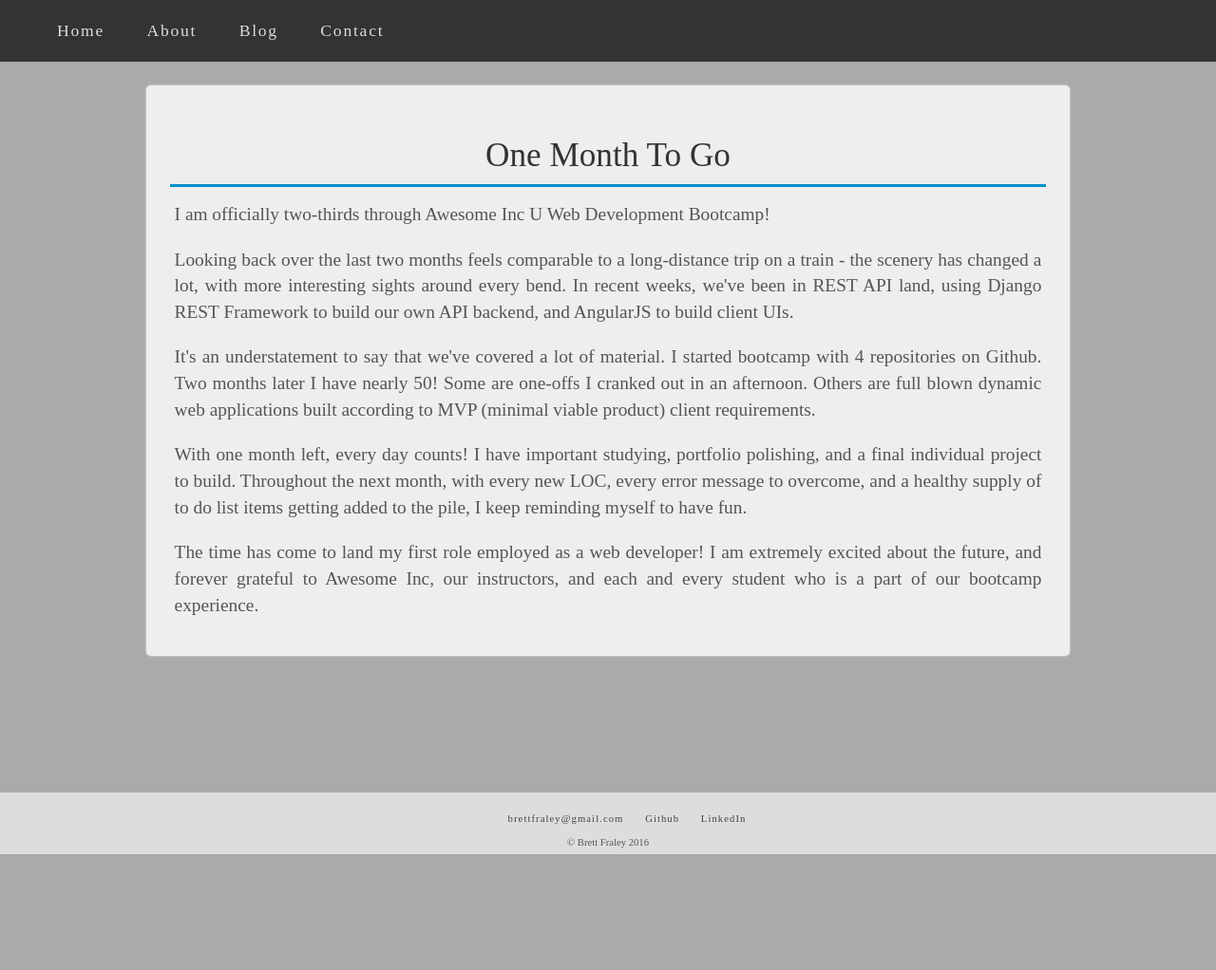
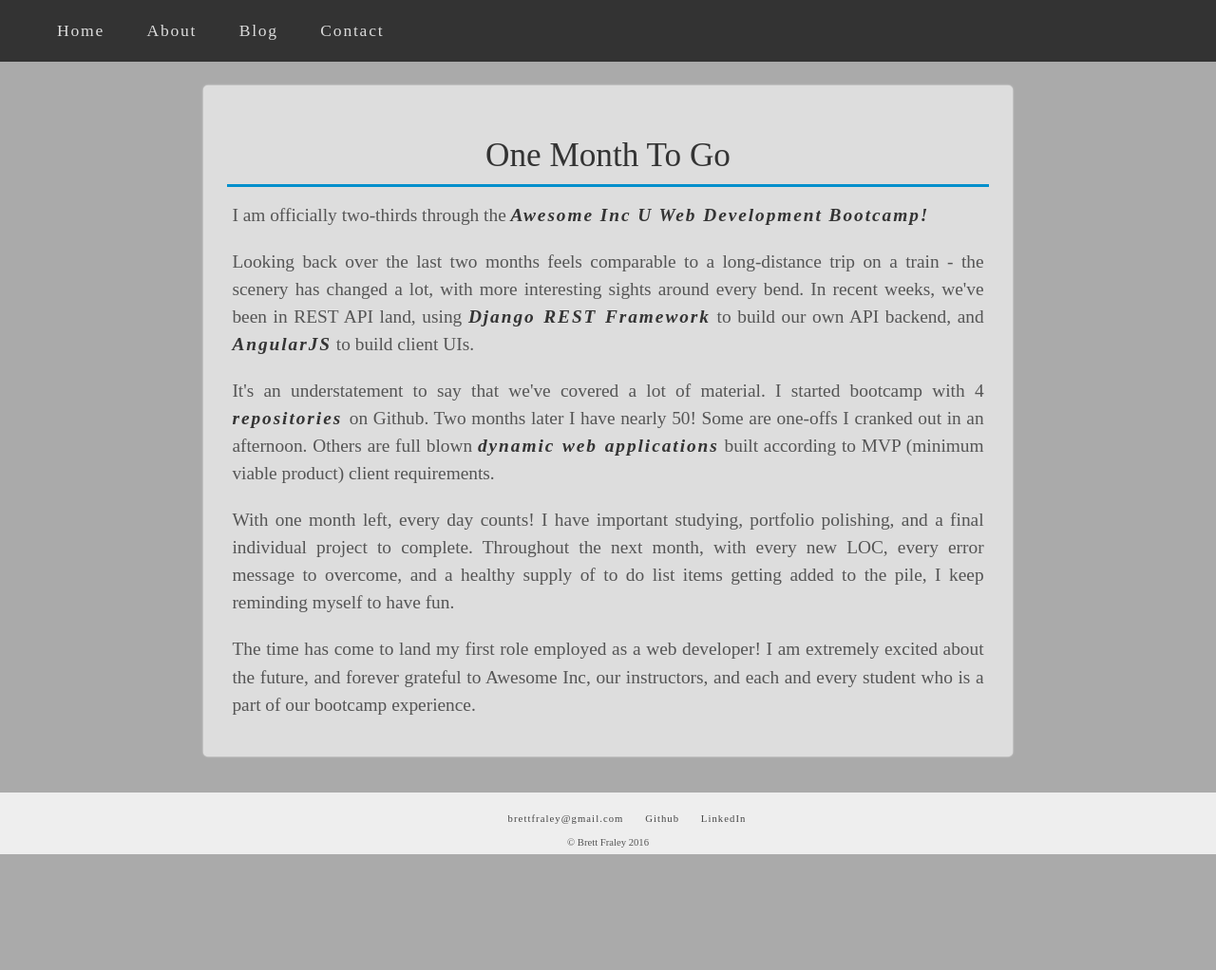
Before and after one commit to bFraley/bFraley.github.io, a Jekyll site: the page built from _posts/2016-10-18-one-month-to-go.md, in a window 1280 px wide. Shown: the whole page at 95% size. Built offline with Jekyll 4.4.1, drawn with Linux system fonts in a browser that asks for light colours; nearby versions of some CDN libraries; some web fonts are replaced; before the commit the page ends 916 px from its top, so only the background shows below that.

Commit message:
adds links to 'one month to go post'

```diff
--- a/_posts/2016-10-18-one-month-to-go.md
+++ b/_posts/2016-10-18-one-month-to-go.md
@@ -3,24 +3,26 @@ layout: posts
 title: Bootcamp - One Month To Go
 ---
 
-<article>
+<article class="home-article">
 <h1>One Month To Go</h1>
 
-<p>I am officially two-thirds through Awesome Inc U Web Development Bootcamp!</p>
+<p>I am officially two-thirds through the <a href="https://awesomeincu.com/bootcamp">
+Awesome Inc U Web Development Bootcamp!</a></p>
 
 <p>Looking back over the last two months feels comparable to a long-distance trip
 on a train - the scenery has changed a lot, with more interesting sights
-around every bend. In recent weeks, we've been in REST API land, using Django
-REST Framework to build our own API backend, and AngularJS to build client UIs.</p>
+around every bend. In recent weeks, we've been in REST API land, using
+<a href="http://www.django-rest-framework.org">Django REST Framework</a>
+to build our own API backend, and
+<a href="https://angularjs.org/">AngularJS</a> to build client UIs.</p>
 
 <p>It's an understatement to say that we've covered a lot of material.
-I started bootcamp with 4 repositories on Github. Two months later I have nearly 50!
+I started bootcamp with 4 <a href="https://github.com/bFraley?tab=repositories">repositories </a> on Github. Two months later I have nearly 50!
 Some are one-offs I cranked out in an afternoon. Others are full
-blown dynamic web applications built according to MVP (minimal viable product) client requirements.</p>
+blown <a href="https://twapp-brett.herokuapp.com">dynamic web applications</a> built according to MVP (minimum viable product) client requirements.</p>
 
 <p>With one month left, every day counts! I have important studying, portfolio polishing,
-and a final individual project to build. Throughout the next month, with every new LOC,
-every error message to overcome, and a healthy supply of to do list items getting added to the pile, I keep reminding myself to have fun.</p>
+and a final individual project to complete. Throughout the next month, with every new LOC, every error message to overcome, and a healthy supply of to do list items getting added to the pile, I keep reminding myself to have fun.</p>
 
 <p>The time has come to land my first role employed as a web developer! I am extremely
 excited about the future, and forever grateful to Awesome Inc, our instructors, and each and every student who is a part of our bootcamp experience.</p>
--- a/styles.css
+++ b/styles.css
@@ -36,7 +36,7 @@ footer {
     padding:20px 0px 5px 0px;
     color: #fff;
     font-size: 8pt;
-    background-color: #ddd;
+    background-color: #eee;
     color: #555;
     text-align: center;
 }
@@ -77,7 +77,7 @@ nav ul li {
 }
 
 #brettfraley-photo {
-    width:12%;
+    width:15%;
     min-width:50px;
     min-height:50px;
     max-width:400px;
@@ -90,7 +90,7 @@ nav ul li {
 
 article {
     border:solid 3px 0px #ddd;
-    width:80%;
+    width:85%;
     min-width: 275px;
     margin: 25px auto;
     padding: 25px;
@@ -103,7 +103,6 @@ article {
 article h1 {
     text-align:center;
     font-size:2em;
-    white-space:nowrap;
     border-bottom:solid 3px #008fcc;
     padding:10px;
 }
@@ -118,6 +117,7 @@ article p {
     color:#555;
     padding:5px;
     margin:10px 0px;
+    line-height: 1.5em;
 }
 
 article ul li {
@@ -125,8 +125,8 @@ article ul li {
 }
 
 article a:link {
-    color:#333;
-    font-style: italic;
+    color:#000;
+    font-style:italic;
 }
 
 article a:hover {
@@ -154,14 +154,19 @@ article a:hover {
 
 .home-article {
     background-color:#ddd;
-    width:60%;
+    width:70%;
+}
+
+.home-article h2 {
+    color:#008fcc;
+    font-size:2em;
 }
 
 .home-article a:link, .home-article a:visited, .home-article a:active, .home-article a:focus {
     color: #222;
     opacity: 0.9;
     text-decoration: none;
-    font-weight:900;
+    font-weight:800;
     letter-spacing:0.1em;
 }
 
@@ -169,11 +174,6 @@ article a:hover {
     opacity: 1;
     color:#008fcc;
     text-shadow:0px 1px 1px #FFF;
-}
-
-.home-article h2 {
-    color:#008fcc;
-    font-size:2em;
 }
 
 /* header gradient */
@@ -187,7 +187,7 @@ header {
 
 .blog-list {
    width:90%;
-   max-width:1000px;
+   max-width:1200px;
    background-color:#333;
    color:#333;
 }
@@ -229,6 +229,8 @@ header {
     min-height:300px;
 }
 
-i {
+/* font-awesome github icon */
+.fa-github-square {
     float:right;
+    margin-right:25px;
 }
```
Also changed, not shown: _posts/2016-08-22-Bootcamp-Week-1.md (+1 -1 lines), _posts/2016-09-2-120-Hours.md (+1 -1 lines), _posts/2016-09-9-textadventure.md (+1 -1 lines), _posts/2016-10-19-weekly-list.md (+1 -1 lines), 2 other files. Lines whose indentation alone changed are shown as unchanged.
